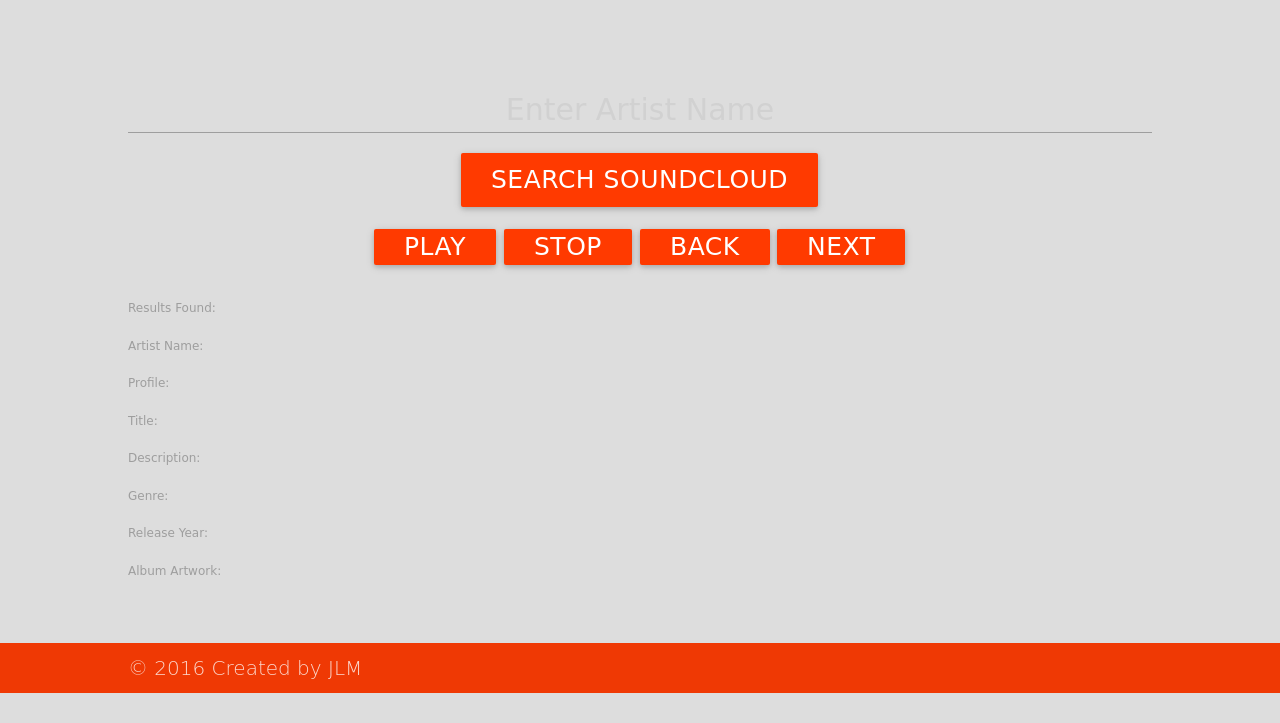
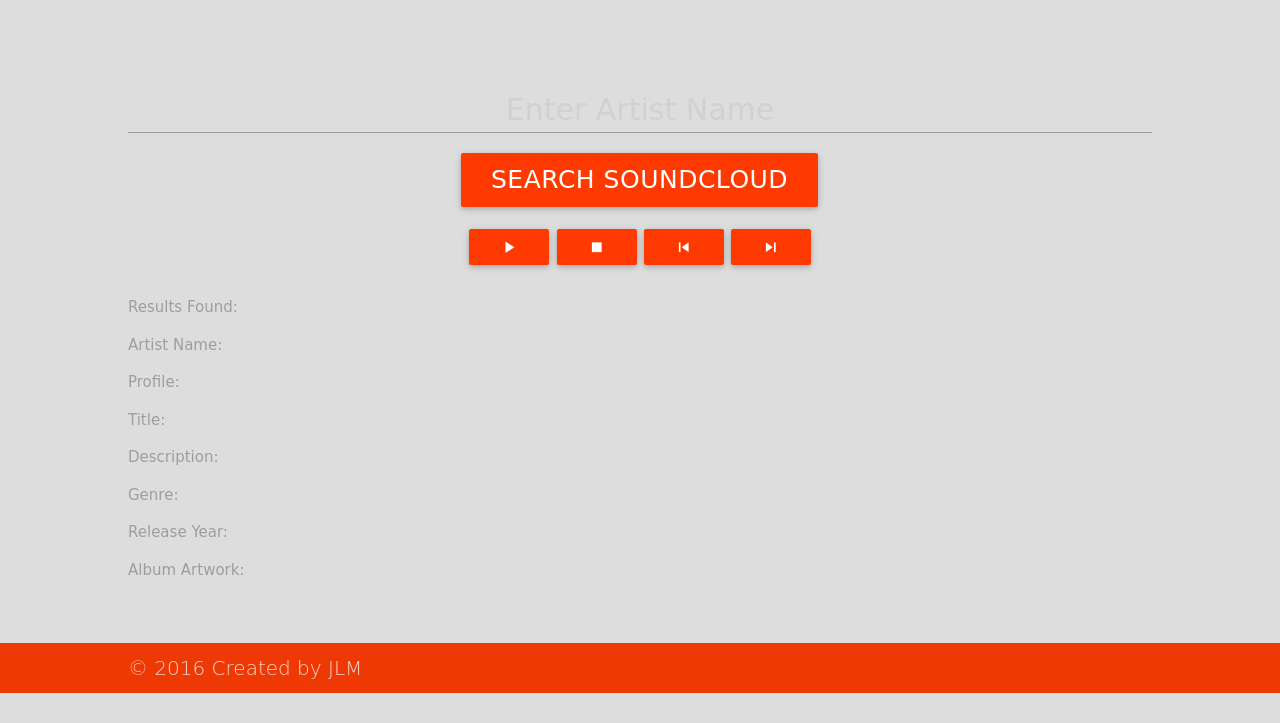
Before and after one commit to justmartin/js-jukebox-soundcloud-api, a plain HTML site: page index.html in a window 1280 px wide. Shown: the part 77-800 px from the top of the page. Drawn offline with nearby package versions, Linux system fonts and the light colour scheme; a script that the page names is missing; a web font is replaced by a local one.

Commit message:
Added stop button function

```diff
--- a/assets/css/main.css
+++ b/assets/css/main.css
@@ -9,6 +9,10 @@ nav {
 
 div {
 	font-size: 25px;
+}
+
+label {
+	font-size: 15px;
 }
 
 .container {
--- a/assets/js/script.js
+++ b/assets/js/script.js
@@ -43,11 +43,11 @@ $("#play-button").click(function() {
 	SC.stream('/tracks/' + tracklist[i].id).then(function(player){
   		player.play();
   		assign_information(i);
+
+  		$("#stop-button").click(function() {
+  			player.pause();
+		});
 	});
-});
-
-$("#stop-button").click(function() {
-
 });
 
 $("#next-button").click(function() {
--- a/index.html
+++ b/index.html
@@ -27,10 +27,10 @@
 
 	  	<div class="row center-align">
 			<div id="audio-buttons" class="col s12">
-				<a id="play-button" class="waves-effect waves-light btn">Play</a>
-				<a id="stop-button" class="waves-effect waves-light btn">Stop</a>
-				<a id="back-button" class="waves-effect waves-light btn">Back</a>
-				<a id="next-button" class="waves-effect waves-light btn">Next</a>
+				<a id="play-button" class="waves-effect waves-light btn"><i class="material-icons">play_arrow</i></a>
+				<a id="stop-button" class="waves-effect waves-light btn"><i class="material-icons">stop</i></a>
+				<a id="back-button" class="waves-effect waves-light btn"><i class="material-icons">skip_previous</i></a>
+				<a id="next-button" class="waves-effect waves-light btn"><i class="material-icons">skip_next</i></a>
 			</div>
 		</div>
 
```
